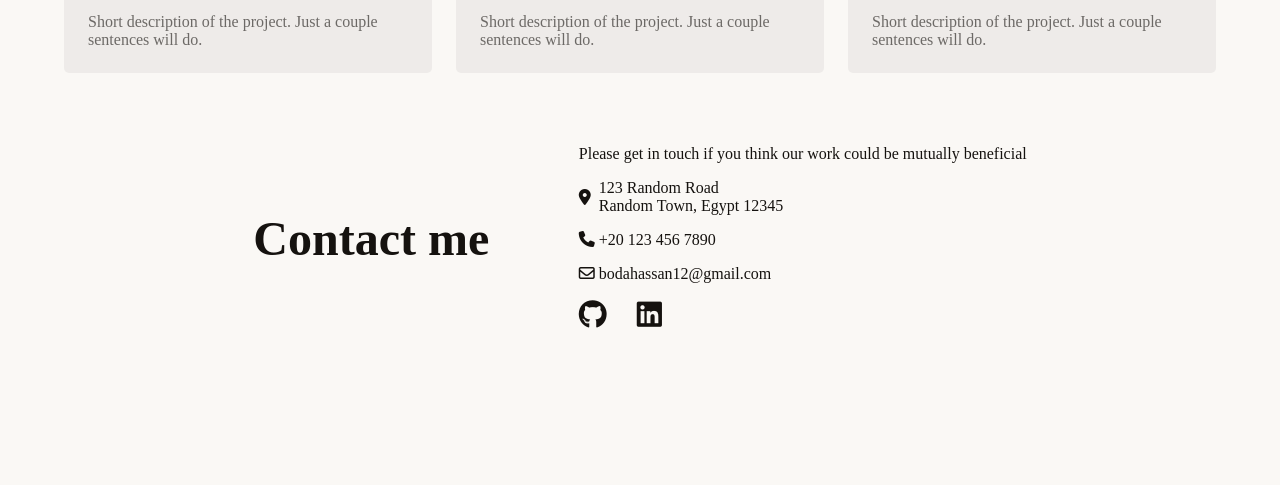
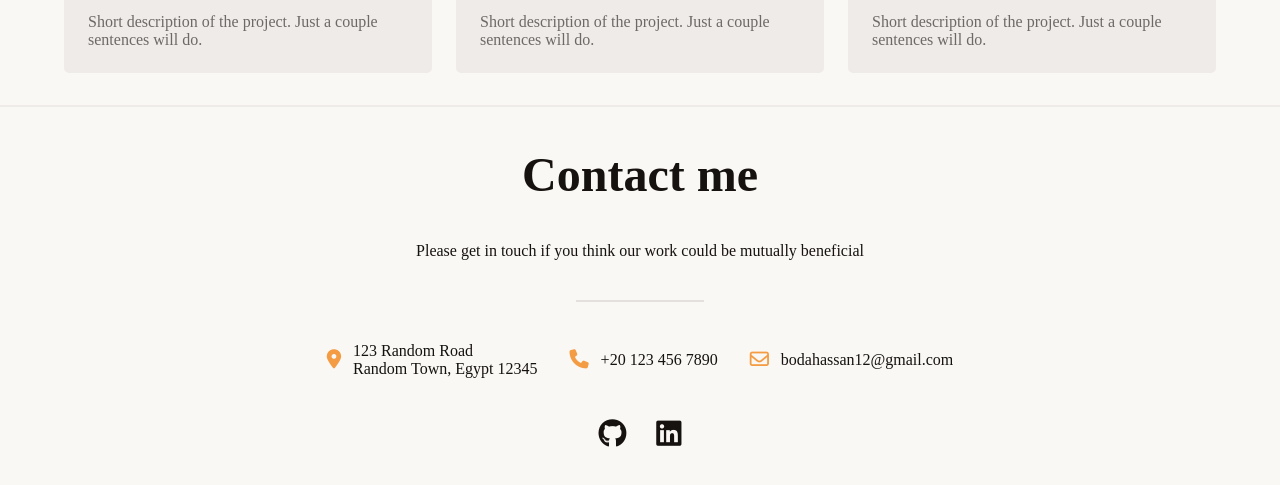
Before and after one commit to AbdulRhmanHS/Portfolio, a plain HTML site: page index.html in a window 1280 px wide. Shown: the part 1563-2048 px from the top of the page. Before the commit the page ends 1935 px from the top, so only its background shows below. Drawn offline with Linux system fonts and the light colour scheme.

Commit message:
Update the footer design

```diff
--- a/index.html
+++ b/index.html
@@ -184,24 +184,31 @@
 
     <footer>
       <h1>Contact me</h1>
-      <div class="footer right">
       <p>
         Please get in touch if you think our work could be mutually beneficial
       </p>
-        <div class="address">
+      <div class="separator"></div>
+      <div class="footer-bottom">
+        <article class="contact-info">
           <i class="fa-solid fa-location-dot"></i>
           <p class="address text">
             123 Random Road <br />
             Random Town, Egypt 12345
           </p>
+        </article>
+        <article class="contact-info">
+          <i class="fa-solid fa-phone"></i>
+          <p>+20 123 456 7890</p>
+        </article>
+        <article class="contact-info">
+          <i class="fa-regular fa-envelope"></i>
+          <p>bodahassan12@gmail.com</p>
+        </article>
       </div>
-        <p><i class="fa-solid fa-phone"></i> +20 123 456 7890</p>
-        <p><i class="fa-regular fa-envelope"></i> bodahassan12@gmail.com</p>
       <div class="footer-links">
         <a href="#"><i class="fa-brands fa-github"></i></a>
         <a href="#"><i class="fa-brands fa-linkedin"></i></a>
       </div>
-      </div>
     </footer>
   </body>
 </html>
--- a/styles.css
+++ b/styles.css
@@ -261,22 +261,38 @@ a i:hover {
 footer {
   padding: 40px;
   display: flex;
+  flex-direction: column;
   justify-content: center;
   align-items: center;
-  gap: clamp(56px, 7vw, 112px);
+  gap: 40px;
+  border-top: 2px solid hsl(var(--text-clr) / 0.05);
 }
 
-.footer.right {
-  display: flex;
-  flex-direction: column;
-  gap: 16px;
+footer > p {
+  text-align: center;
 }
 
-.address {
+.separator {
+  height: 2px;
+  width: 128px;
+  background-color: hsl(var(--text-clr) / 0.1);
+}
+
+.footer-bottom {
+  display: flex;
+  gap: 32px;
+}
+
+.contact-info {
   display: flex;
   align-items: center;
-  gap: 8px;
+  gap: 12px;
   font-size: var(--small-font-size);
+}
+
+.contact-info i {
+  font-size: 1.2rem;
+  color: hsl(var(--accent-clr));
 }
 
 .footer-links {
@@ -321,6 +337,10 @@ footer {
   .nav-links {
     gap: 16px;
   }
+
+  .footer-bottom {
+    flex-direction: column;
+  }
 }
 
 @media (max-width: 425px) {
@@ -336,6 +356,10 @@ footer {
     gap: 32px;
   }
 
+  .hero-text p {
+    font-size: 0.9rem;
+  }
+
   .hero-btns button {
     font-size: calc(var(--small-font-size) - 0.15rem);
   }
```
Lines whose indentation alone changed are shown as unchanged.
